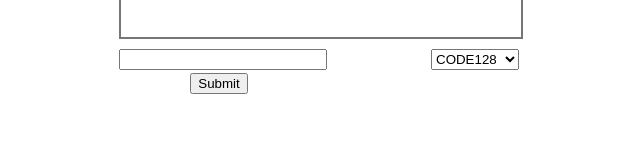
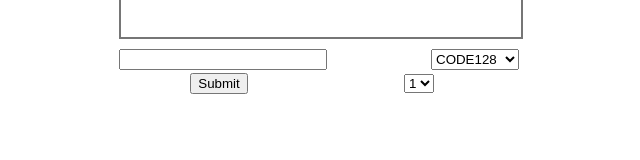
Before and after one commit to StepanBlaha/barcode-project, a React (Vite) app: page / in a window 1280 px wide. Shown: the part 221-381 px from the top of the page, without its empty margins (321-961 px from the left). Built offline with nearby package versions, Linux system fonts and the light colour scheme.

Commit message:
functioning button for changing amount of codes in one pdf

```diff
--- a/src/barcode.jsx
+++ b/src/barcode.jsx
@@ -47,15 +47,15 @@
     return(
         <>
             <div className='selectDiv'>
-                <select name="numberSelect" id='numberSelect' onChange={(e)=> {setPDFNumber(e.target.value); setCode(null)}}>
-                    <option value="1"></option>
-                    <option value="2"></option>
-                    <option value="3"></option>
-                    <option value="4"></option>
-                    <option value="5"></option>
-                    <option value="6"></option>
-                    <option value="7"></option>
-                    <option value="8"></option>
+                <select name="numberSelect" id='numberSelect' onChange={(e) => { setPDFNumber(e.target.value); setCode(null); console.log(e.target.value)}}>
+                    <option value="1">1</option>
+                    <option value="2">2</option>
+                    <option value="3">3</option>
+                    <option value="4">4</option>
+                    <option value="5">5</option>
+                    <option value="6">6</option>
+                    <option value="7">7</option>
+                    <option value="8">8</option>
                 </select>
             </div>
         </>
@@ -333,7 +333,8 @@
             <canvas id="barcode"></canvas>
         </div>
         <CodeForm onSubmit={formSubmit}/>
-        <SelectBox setBarType={setBarType} setCode={setCode}/>
+        <SelectBox setBarType={setBarType} setCode={setCode} />
+        <NumberSelect setPDFNumber={setPDFNumber} setCode={setCode} />
         <DownloadButtons func = {()=>savePDF("barcode")}/>
 
 
```
